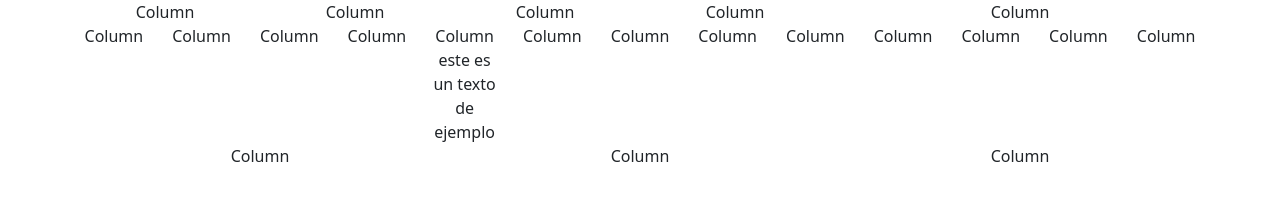
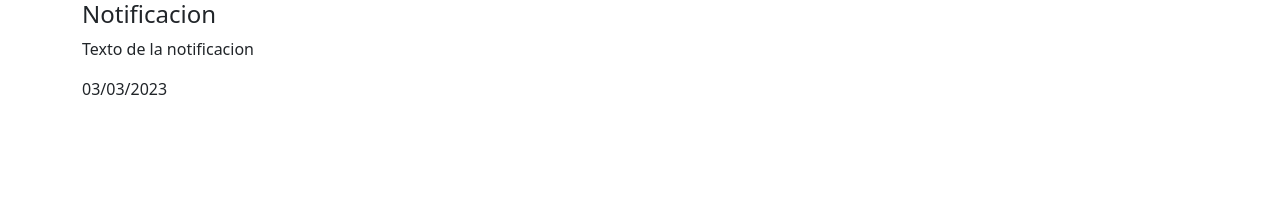
Before and after one commit to ingvega/EJ23_PW3_B, a plain HTML site: page unidad3/EjercicioBS/index.html in a window 1280 px wide. Drawn offline with Linux system fonts and the light colour scheme.

Commit message:
Avance de ejercicio con bootstrap

```diff
--- a/unidad3/EjercicioBS/index.html
+++ b/unidad3/EjercicioBS/index.html
@@ -1,85 +1,28 @@
 <!DOCTYPE html>
 <html lang="en">
+
 <head>
   <meta charset="UTF-8">
   <meta http-equiv="X-UA-Compatible" content="IE=edge">
   <meta name="viewport" content="width=device-width, initial-scale=1.0">
   <title>Document</title>
   <link rel="stylesheet" href="css/bootstrap.min.css">
-    <style>
-
-
-    </style>
 </head>
 <body>
-    <div class="container text-center">
+  <div class="container">
     <div class="row">
-    <div class="col-12 col-md-4 col-lg-2">
-      Column
+      <div class="col">
+        <h4>Notificacion</h4>
+        <p>Texto de la notificacion</p>
+        <p>03/03/2023</p>
       </div>
-    <div class="col-12 col-md-4 col-lg-2">
-      Column
     </div>
-    <div class="col-12 col-md-4 col-lg-2">
-      Column
   </div>
-    <div class="col-2 col-md-4 col-lg-2">
-      Column
-    </div>
-    <div class="col-2 col-md-4">
-      Column
-    </div>
-    <div class="col">
-      Column
-    </div>
-    <div class="col">
-      Column
-    </div>
-    <div class="col">
-      Column
-    </div>
-    <div class="col">
-      Column
-    </div>
-    <div class="col">
-      Column este es un texto de ejemplo
-    </div>
-    <div class="col">
-      Column
-    </div>
-    <div class="col">
-      Column
-    </div>
-    <div class="col">
-      Column
-    </div>
-    <div class="col">
-      Column
-    </div>
-    <div class="col">
-      Column
-    </div>
-    <div class="col">
-      Column
-    </div>
-    <div class="col">
-      Column
-    </div>
-    <div class="col">
-      Column
-    </div>
-    <div class="col">
-      Column
-    </div>
-    <div class="col">
-      Column
-    </div>
-    <div class="col">
-      Column
-    </div>
+
   </div>
   </div>
 
   <script src="js/bootstrap.bundle.min.js"></script>
 </body>
+
 </html>
```
Also changed, not shown: unidad3/EjercicioBS/index copy.html (added, +58 -0 lines). Lines whose indentation alone changed are shown as unchanged.
